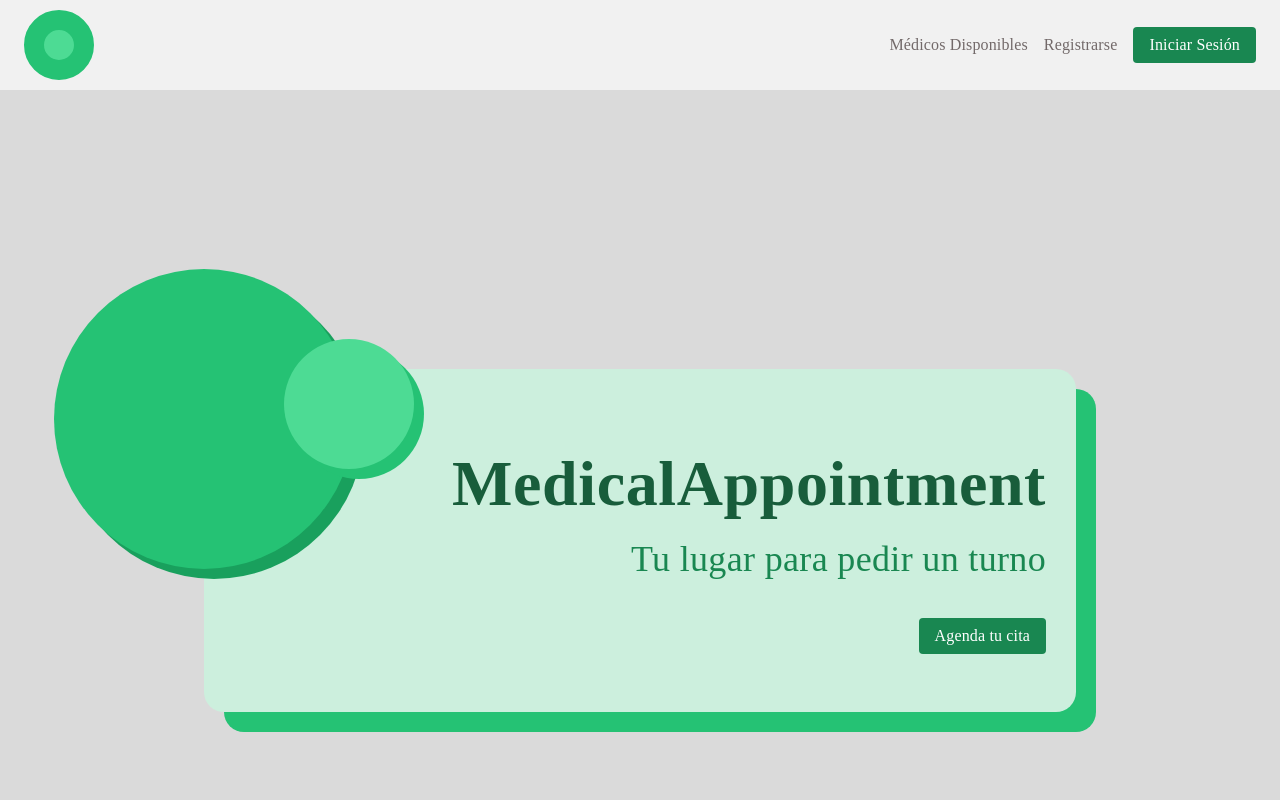
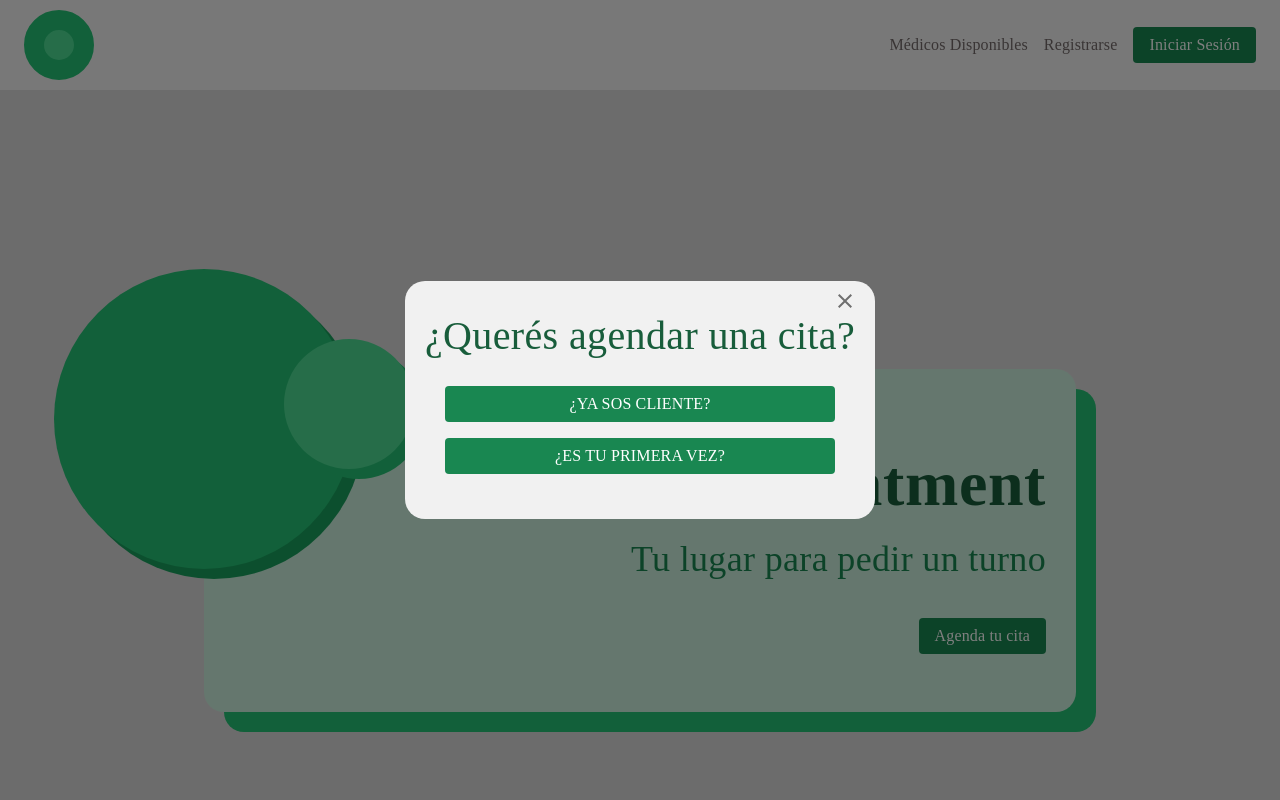
Before and after one commit to fr4ncisx/medicalappointment-nocountry, a React (Vite) app in the folder frontend/: page / in a window 1280 px wide. Both pictures are taken after a click on the button "Agenda tu cita". Shown: the top 800 px of the page. Built offline with nearby package versions, Linux system fonts and the light colour scheme; a web font is replaced by a local one.

Commit message:
feat: add Modal component in Welcome view

```diff
--- a/frontend/src/components/sections/Welcome/MainBox/MainBox.tsx
+++ b/frontend/src/components/sections/Welcome/MainBox/MainBox.tsx
@@ -1,13 +1,22 @@
 import { Box, Typography } from "@mui/material";
 import { CustomButton } from "@ui/CustomButton/CustomButton";
+import { useModalStore } from "@store/modal.store";
 import { MainBoxStyles } from "./MainBoxStyles";
 
 export const MainBox = () => {
+    const setModalData = useModalStore((state) => state.setModalData);
+    const handleOpenModal = () => {
+        setModalData({
+            showModal: true,
+            title: "¿Querés agendar una cita?",
+            operation: "menu"
+        });
+    }
     return (
         <Box sx={MainBoxStyles.mainBox}>
             <Box sx={MainBoxStyles.welcomeBox}>
-                <Box sx={MainBoxStyles.circle1}/>
-                <Box sx={MainBoxStyles.circle2}/>
+                <Box sx={MainBoxStyles.circle1} />
+                <Box sx={MainBoxStyles.circle2} />
                 <Box>
                     <Typography sx={MainBoxStyles.title}>
                         MedicalAppointment
@@ -16,7 +25,7 @@ export const MainBox = () => {
                         Tu lugar para pedir un turno
                     </Typography>
                 </Box>
-                <CustomButton>
+                <CustomButton onClick={handleOpenModal}>
                     <Typography fontFamily="Inria Sans Bold" textTransform="none">Agenda tu cita</Typography>
                 </CustomButton>
             </Box>
--- /dev/null
+++ b/frontend/src/components/sections/Welcome/ModalMenu/Login/Login.tsx
@@ -0,0 +1,7 @@
+
+export default function Login() {
+    return (
+        <>
+        </>
+    );
+}
--- /dev/null
+++ b/frontend/src/components/sections/Welcome/ModalMenu/Menu/Menu.tsx
@@ -0,0 +1,38 @@
+import { Box, Typography } from "@mui/material";
+import { useModalStore } from "@store/modal.store";
+import { CustomButton } from "@ui/CustomButton/CustomButton";
+import { MenuStyles } from "./MenuStyles";
+
+export default function Menu() {
+    const setModalData = useModalStore((state) => state.setModalData);
+
+    const handleClickLogin = () => {
+        setModalData({
+            title: "Iniciar Sesión",
+            operation: "login",
+            showModal: true,
+        });
+    };
+    const handleClickSignUp = () => {
+        setModalData({
+            title: "Registrarse",
+            operation: "sign up",
+            showModal: true,
+        })
+    };
+
+    return (
+        <Box sx={MenuStyles.container}>
+            <CustomButton onClick={handleClickLogin}>
+                <Typography>
+                    ¿Ya sos cliente?
+                </Typography>
+            </CustomButton>
+            <CustomButton onClick={handleClickSignUp}>
+                <Typography>
+                    ¿Es tu primera vez?
+                </Typography>
+            </CustomButton>
+        </Box>
+    );
+}
--- /dev/null
+++ b/frontend/src/components/sections/Welcome/ModalMenu/Menu/MenuStyles.ts
@@ -0,0 +1,9 @@
+import { ObjectStyles } from "@tipos/component";
+
+export const MenuStyles: ObjectStyles = {
+    container: {
+        display: "flex",
+        flexDirection: "column",
+        gap: "1rem"
+    }
+};
--- /dev/null
+++ b/frontend/src/components/sections/Welcome/ModalMenu/ModalMenu.tsx
@@ -0,0 +1,23 @@
+import { useModalStore } from "@store/modal.store";
+import { ModalOperation } from "@tipos/store";
+import { ReactNode } from "react";
+import Login from "./Login/Login";
+import Menu from "./Menu/Menu";
+import SignUp from "./SignUp/SignUp";
+
+export default function ModalMenu() {
+    const modalDataOperation = useModalStore((state) => state.modalData.operation);
+
+    const CONTENT_MAP: Record<ModalOperation, ReactNode> = {
+        "menu": <Menu />,
+        "sign up": <SignUp />,
+        "login": <Login />
+    };
+    return (
+        <>
+            {
+                CONTENT_MAP[modalDataOperation]
+            }
+        </>
+    );
+}
--- /dev/null
+++ b/frontend/src/components/sections/Welcome/ModalMenu/SignUp/SignUp.tsx
@@ -0,0 +1,7 @@
+
+export default function SignUp() {
+    return (
+        <>
+        </>
+    );
+}
--- a/frontend/src/components/sections/Welcome/Welcome.tsx
+++ b/frontend/src/components/sections/Welcome/Welcome.tsx
@@ -1,11 +1,19 @@
+import CustomModal from "@ui/CustomModal/CustomModal";
+import { lazy, Suspense } from "react";
+import { ContentBox } from "./ContentBox/ContentBox";
 import { MainBox } from "./MainBox/MainBox";
-import { ContentBox } from "./ContentBox/ContentBox";
+const ModalMenu = lazy(() => import("./ModalMenu/ModalMenu"));
 
 export const Welcome = () => {
     return (
         <>
             <MainBox />
             <ContentBox />
+            <CustomModal>
+                <Suspense>
+                    <ModalMenu />
+                </Suspense>
+            </CustomModal>
         </>
     );
 }
```
